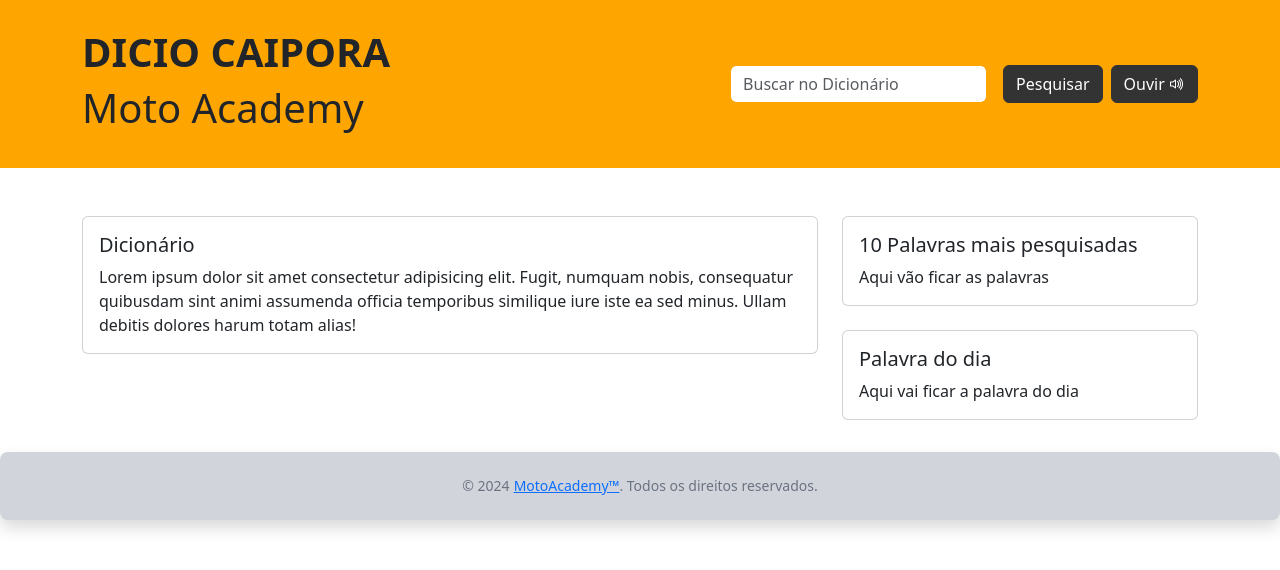
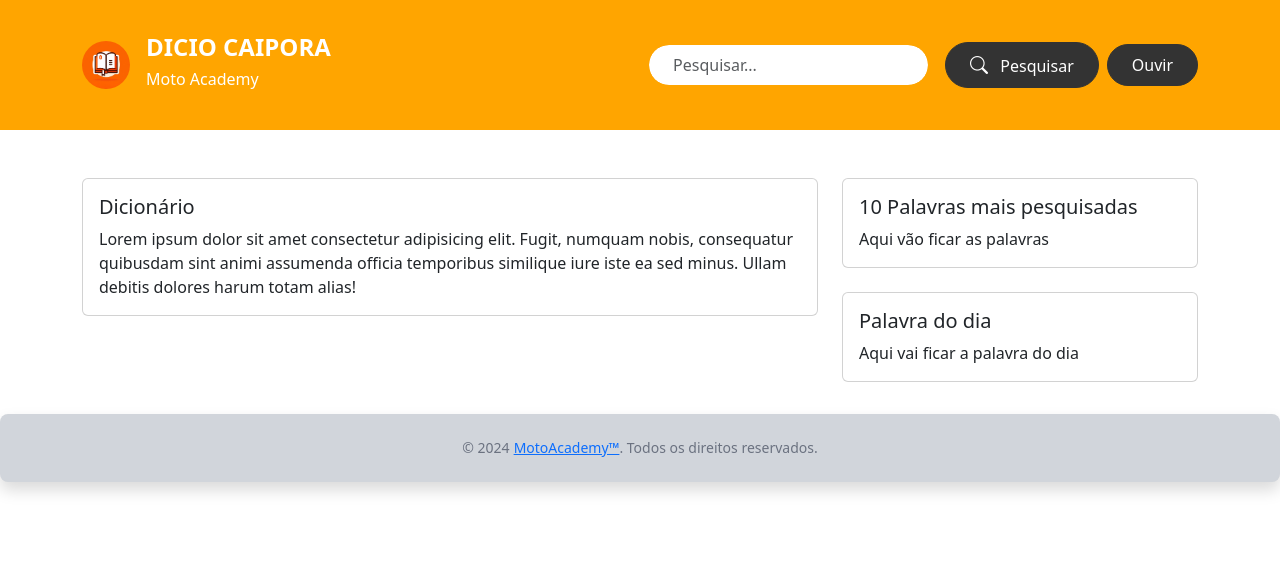
Before and after one commit to carlorique/projeto-dicio, an Angular app: page / in a window 1280 px wide. Shown: the top 570 px of the page. Built offline with nearby package versions, Linux system fonts and the light colour scheme.

Commit message:
Update header.component.html

```diff
--- a/src/app/components/header/header.component.html
+++ b/src/app/components/header/header.component.html
@@ -4,22 +4,34 @@
 
 <header id="header" class="home">
     <div class="container">
-        <nav class="navbar navbar-light bg-light justify-content-between">
-            <div id="logo" class="logo col-xs-12 col-sm-5">
-                <h1><strong>DICIO CAIPORA</strong></h1>
-                <h1 class="logo-subtitle">Moto Academy</h1>
+        <nav class="navbar navbar-light bg-light justify-content-between align-items-center">
+            <div id="logo" class="logo col-xs-12 col-sm-5 d-flex align-items-center">
+                <!-- Adicionando a imagem do logo -->
+                <img src="assets/icons/logo.jpg" alt="Logo" class="w-12 h-12 rounded-full mr-4">
+                <div>
+                    <!-- Reduzindo o tamanho e alterando a cor do texto -->
+                    <h1 style="font-size: 1.5rem; color: white;"><strong>DICIO CAIPORA</strong></h1>
+                    <h1 class="logo-subtitle" style="font-size: 1rem; color: white;">Moto Academy</h1>
+                </div>
             </div>
-            <form class="d-flex align-items-center">
-                <div class="form-group ml-auto sm-2 p-3">
-                    <input class="form-control mr-sm-2" type="text" [(ngModel)]="palavra" placeholder="Buscar no Dicionário" id="q" name="q" autocomplete="off">
+
+            <!-- Nova barra de pesquisa e botões -->
+            <form class="d-flex align-items-center" (submit)="searchWord()">
+                <!-- Nova barra de pesquisa com estilo restaurado -->
+                <div class="form-group p-3 flex-grow-1">
+                    <input type="text" placeholder="Pesquisar..." class="form-control bg-white text-gray-900 placeholder-gray-500 focus:outline-none px-4 py-2 rounded-pill" [(ngModel)]="palavra" name="q" autocomplete="off">
                 </div>
-                <div class="">
-                    <button (click)="searchWord()" class="btn btn-outline-success my-2 my-sm-0 mr-2" type="submit">Pesquisar</button>
-                    <button (click)="speakWord()" class="btn btn-outline-success" type="button">Ouvir <i class="bi bi-volume-up"></i></button>
-                </div>
+                <!-- Botão Pesquisar -->
+                <button type="submit" class="btn btn-outline-success bg-gray-900 text-white px-4 py-2 rounded-pill hover:bg-gray-800 transition duration-300 flex items-center justify-center">
+                    <i class="bi bi-search text-lg mr-2"></i> Pesquisar
+                </button>
+
+                <!-- Botão Ouvir -->
+                <button type="button" (click)="speakWord()" class="btn btn-outline-success bg-gray-900 text-white px-4 py-2 rounded-pill hover:bg-gray-800 transition duration-300 flex items-center justify-center ml-2">
+                    Ouvir
+                </button>
                 <span id="clear" class="clear hide"></span>
             </form>
-
         </nav>
     </div>
 
@@ -64,7 +76,4 @@
             </div>
         </div>
     </div>
-
-
-
 </header>
```
